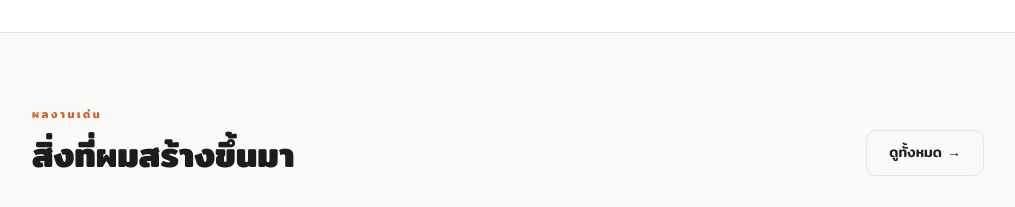
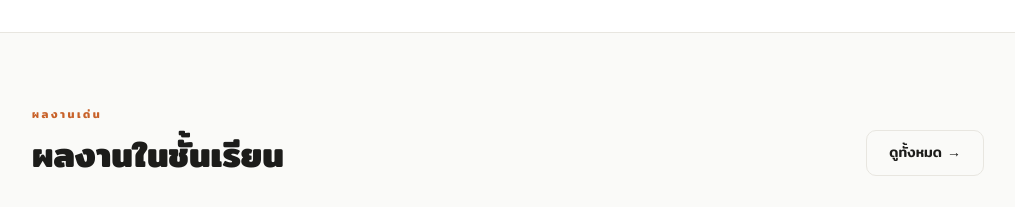
Before and after one commit to Pantawanss/portfolio, a React (Vite) app: page / in a window 1280 px wide. Shown: the part 800-1007 px from the top of the page, without its empty margins (132-1147 px from the left). Built offline with nearby package versions, Linux system fonts and the light colour scheme.

Commit message:
update text

```diff
--- a/src/pages/Home.jsx
+++ b/src/pages/Home.jsx
@@ -119,7 +119,7 @@ export default function Home() {
           <div className="section-header">
             <div>
               <p className="section-label">ผลงานเด่น</p>
-              <h2 className="section-title">สิ่งที่ผมสร้างขึ้นมา</h2>
+              <h2 className="section-title">ผลงานในชั้นเรียน</h2>
             </div>
             <Link to="/projects" className="btn btn-outline">ดูทั้งหมด →</Link>
           </div>
--- a/src/pages/Projects.jsx
+++ b/src/pages/Projects.jsx
@@ -17,7 +17,7 @@ export default function Projects() {
       <div className="container">
 
         <p className="section-label fade-up fade-up-1">ผลงาน</p>
-        <h1 className="projects__heading fade-up fade-up-2">สิ่งที่ผมสร้างขึ้นมา</h1>
+        <h1 className="projects__heading fade-up fade-up-2">ผลงานในชั้นเรียน</h1>
         <p className="projects__sub fade-up fade-up-3">
           ผลงานทั้งหมดจากรายวิชา และโปรเจกต์ส่วนตัวที่ทำเพื่อฝึกทักษะ
         </p>
```
